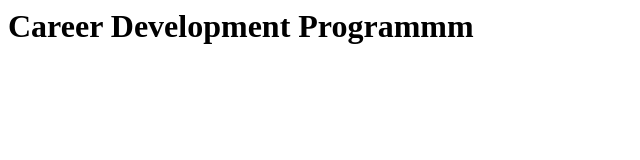
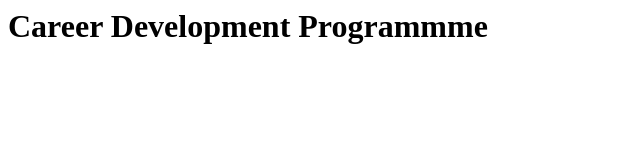
Before and after one commit to ranjithunni/projects, a plain HTML site: page index.html in a window 1280 px wide. Shown: the full height of the page, 0-640 px from the left. Drawn offline with Linux system fonts and the light colour scheme.

Commit message:
seventh commits

```diff
--- a/index.html
+++ b/index.html
@@ -1 +1 @@
-<h1> Career Development Programmm  </h1>
+<h1> Career Development Programmme  </h1>
```
